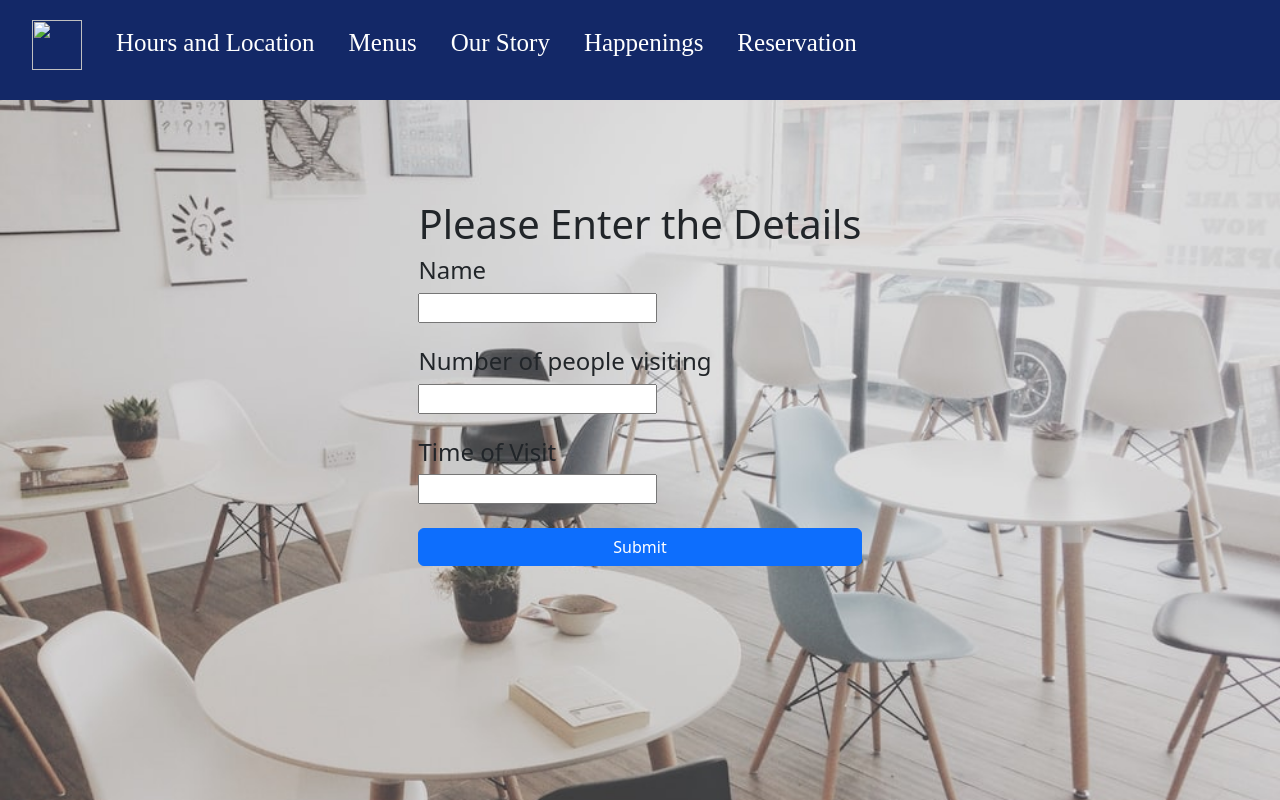
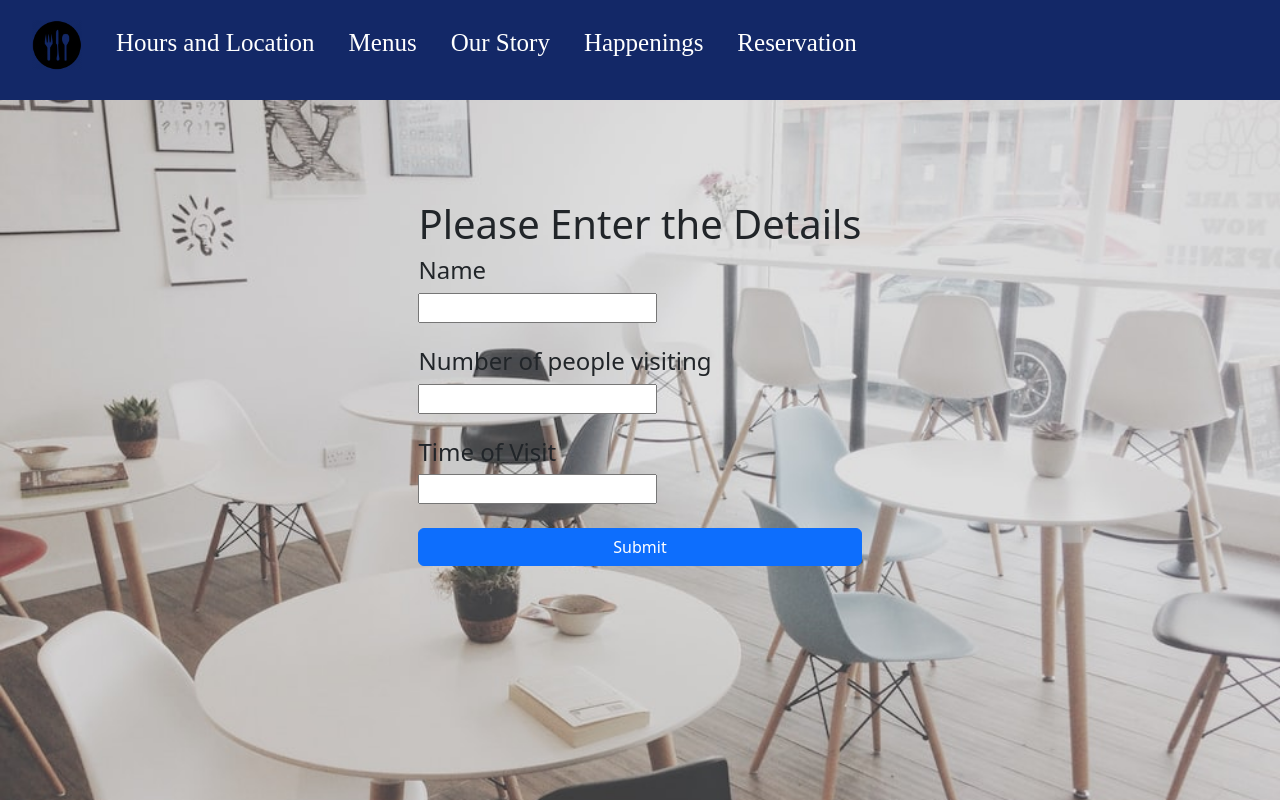
Before and after one commit to mansi-nagpal/restro, a website: page reservation.html in a window 1280 px wide. Drawn offline with nearby package versions, Linux system fonts and the light colour scheme.

Commit message:
Update reservation.html

```diff
--- a/reservation.html
+++ b/reservation.html
@@ -13,7 +13,7 @@
 
 
         <ul class="list">
-            <li><a href="./header.html"> <img style="width:50px; height: 50px;" src="./pic/restaurant-icon-png-plate-1.png"/></a></li>
+            <li><a href="./header.html"> <img style="width:50px; height: 50px;" src="./restaurant-icon-png-plate-1.png"/></a></li>
             <li><a href="./hours.html" style="color:white;" >Hours and Location</a></li>
             <li><a href="./menu.html" style="color:white;">Menus</a></li>
             <li><a href="./ourstory.html" style="color:white;">Our Story</a></li>
```
